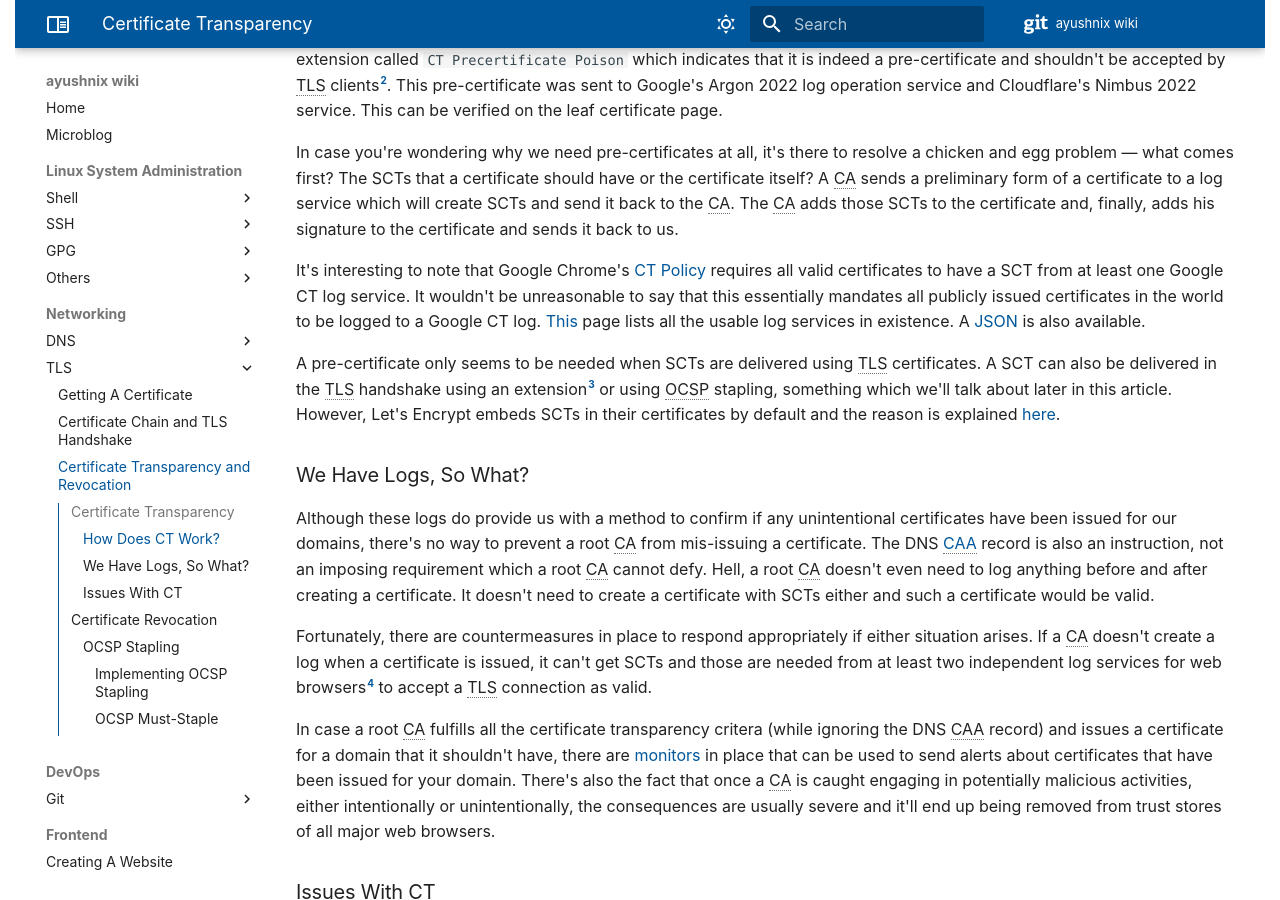
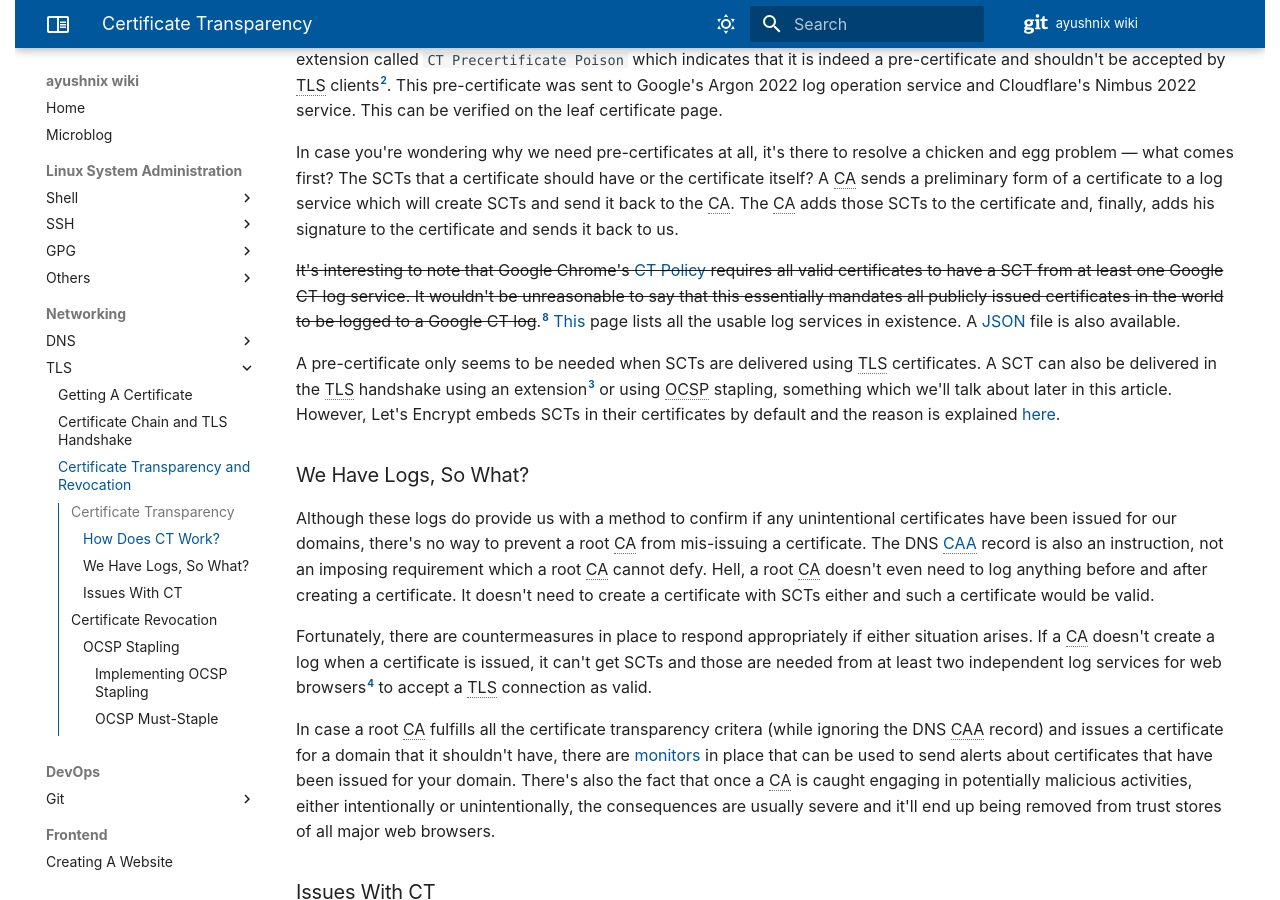
Before and after one commit to ayushnix/wiki, an MkDocs documentation site: the page built from docs/networking/tls/certificate-transparency-and-revocation.md, in a window 1280 px wide and 900 px high, scrolled down 1384 px. Built offline with MkDocs 1.6.1 and Material for MkDocs 9.7.7, drawn with Linux system fonts in a browser that asks for light colours; comment, search, counter and statistics services are not loaded; some of the changed text lies outside the part shown.

Commit message:
chrome v100 changed its CT policy
TLS certs no longer need to be signed by a Google CT log service.

```diff
--- a/docs/networking/tls/certificate-transparency-and-revocation.md
+++ b/docs/networking/tls/certificate-transparency-and-revocation.md
@@ -83,13 +83,13 @@ CA sends a preliminary form of a certificate to a log service which will create
 back to the CA. The CA adds those SCTs to the certificate and, finally, adds his signature to the
 certificate and sends it back to us.
 
-It's interesting to note that Google Chrome's [CT
+~~It's interesting to note that Google Chrome's [CT
 Policy](https://github.com/GoogleChrome/CertificateTransparency/blob/4fa79451e0bf3740204f01d6bd6f6dfe6d2754dd/ct_policy.md)
 requires all valid certificates to have a SCT from at least one Google CT log service. It wouldn't
 be unreasonable to say that this essentially mandates all publicly issued certificates in the world
-to be logged to a Google CT log. [This](https://certificate.transparency.dev/logs/) page lists all
+to be logged to a Google CT log~~.[^8] [This](https://certificate.transparency.dev/logs/) page lists all
 the usable log services in existence. A [JSON](https://www.gstatic.com/ct/log_list/v2/log_list.json)
-is also available.
+file is also available.
 
 A pre-certificate only seems to be needed when SCTs are delivered using TLS certificates. A SCT can
 also be delivered in the TLS handshake using an extension[^3] or using OCSP stapling, something
@@ -448,3 +448,5 @@ certificate timestamps are but that's not possible because a CA has to prepare a
 get around this issue of when to embed its signature in the final certificate and it can't just add
 more data to the certificate after it has already signed the certificate. OCSP responses are
 delivered using a TLS extension, they're NOT "stapled" to the certificate.
+[^8]:
+This requirement was [removed from Google Chrome version 100](https://groups.google.com/a/chromium.org/g/ct-policy/c/507lPdbbwSk/m/JpxJEtrQAwAJ).
```
